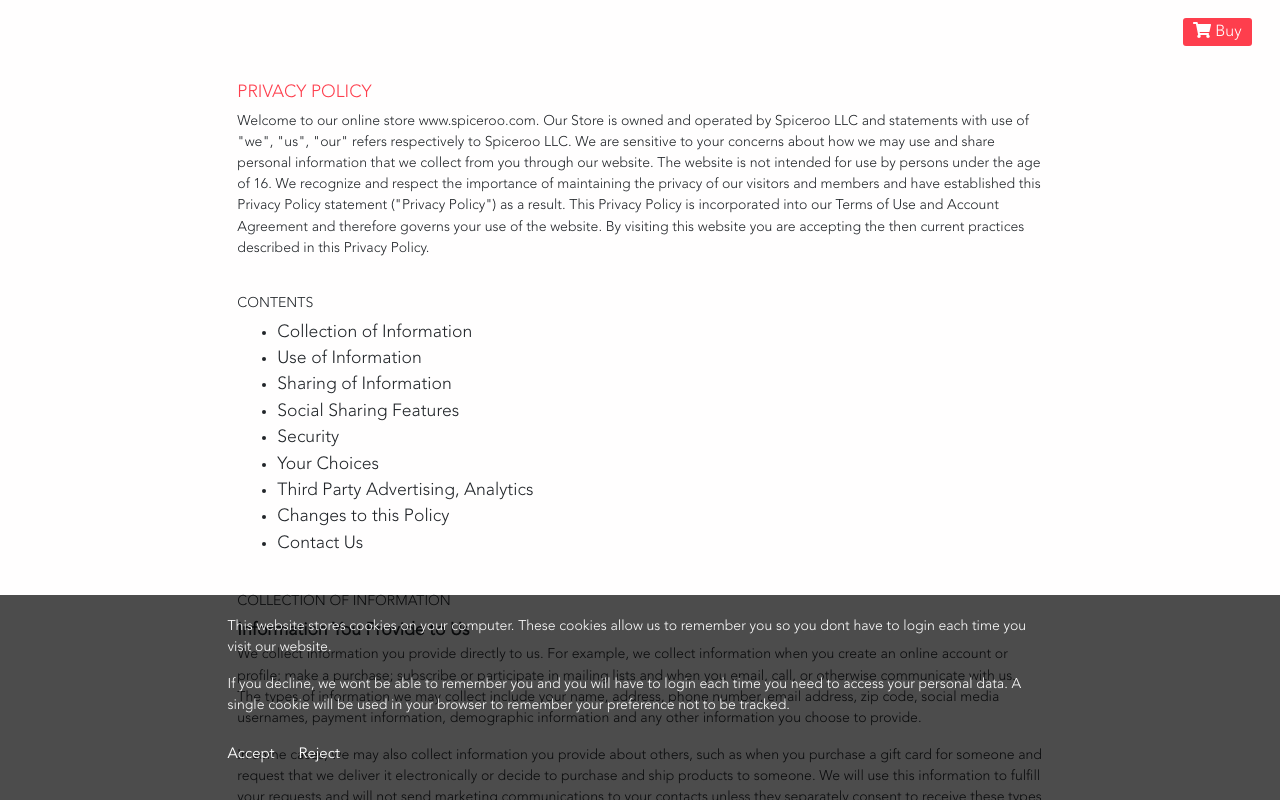
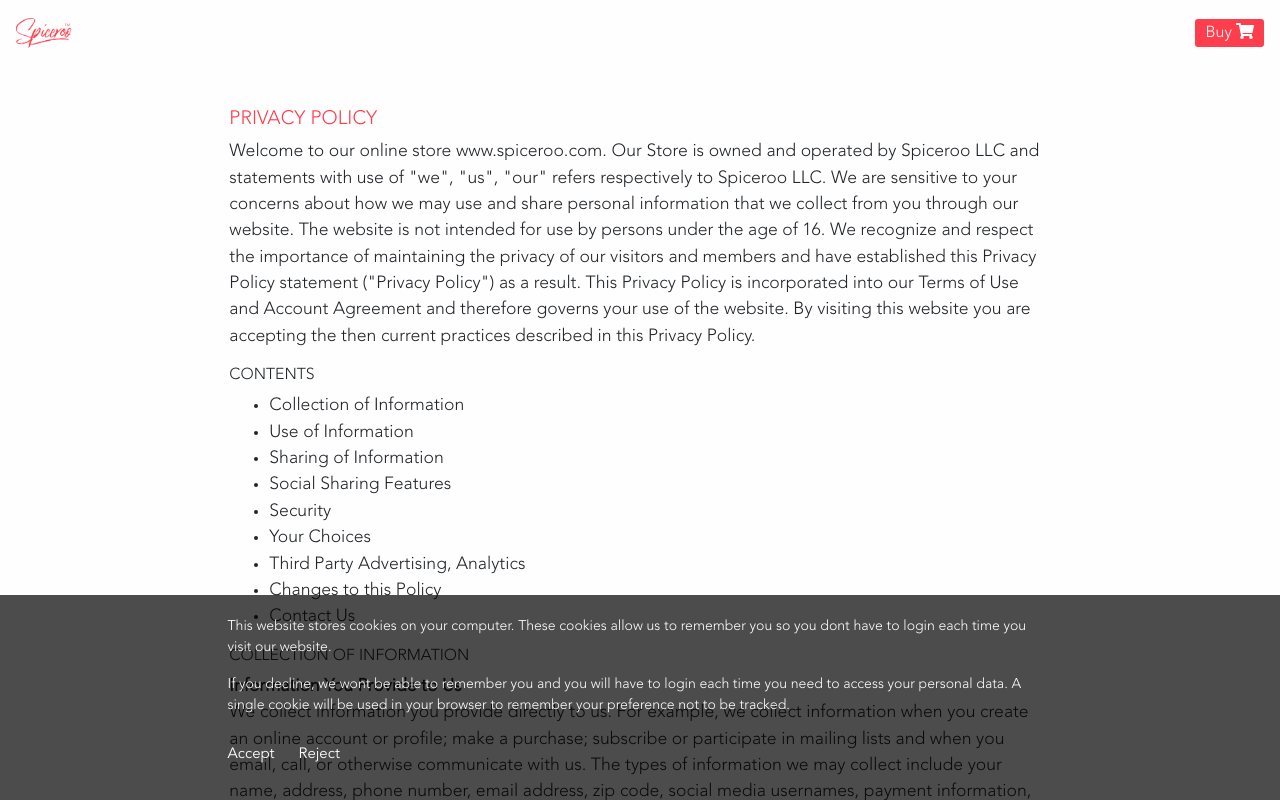
Before and after one commit to ekowcharles/spiceroo, a React (Create React App) app: page /privacy-policy in a window 1280 px wide. Shown: the top 800 px of the page. Built offline with nearby package versions, Linux system fonts and the light colour scheme.

Commit message:
Add some more styling

```diff
--- a/src/components/header.jsx
+++ b/src/components/header.jsx
@@ -7,6 +7,8 @@ import { withRouter } from 'react-router-dom';
 import { FontAwesomeIcon } from '@fortawesome/react-fontawesome';
 import { faShoppingCart } from '@fortawesome/free-solid-svg-icons';
 
+import logo from '../images/logo.png';
+
 const override = css`
   display: block;
   margin: 0 auto;
@@ -15,6 +17,14 @@ const override = css`
 
 const Header = props => {
   let loadingComponent = null;
+  let headerImage = null
+
+  let location = props.location.pathname;
+  if (location != "/") {
+    headerImage = <li className="header-logo" onClick={() => props.loadPage('/')}>
+      <img src={logo} alt="spiceroo-logo" />
+    </li>
+  }
 
   if (props.loading) {
     loadingComponent = (
@@ -35,6 +45,7 @@ const Header = props => {
     <div className="area-header">
       {loadingComponent}
       <ul className="page-headers">
+        {headerImage}
         <li className="pad-side-3">
           <div className="buy">
             <span>Buy <FontAwesomeIcon icon={faShoppingCart} color="#ffffff" /></span>
--- a/src/styles/header.scss
+++ b/src/styles/header.scss
@@ -1,15 +1,15 @@
 ul.page-headers {
-  padding: 1em 1rem 0.7em 1rem;
+  padding: 16px;
   display: flex;
   list-style: none;
   align-items: center;
   color: $white;
   margin: 0 !important;
-  direction: rtl;
+  justify-content: space-between;
+  padding: 1em 1rem 0.7em 1rem;
 
   li {
     display: inline;
-    padding: 0 0.7rem;
   }
 
   input.search {
@@ -33,24 +33,12 @@ ul.page-headers {
     }
   }
 
-  li:nth-last-of-type(2) {
-    padding-right: 0.7em;
-    padding-left: 0.7em;
-  }
-
-  li:nth-of-type(1) {
-    padding-right: 0.7em;
-  }
-
-  li:nth-of-type(2) {
-    flex: 1;
-  }
-
   .buy {
     cursor: pointer;
     background-color: $primaryColor;
     display: flex;
     justify-content: space-between;
+    text-align: center;
     align-items: center;
     color: $white;
     padding: 2px 10px;
--- a/src/styles/layout.scss
+++ b/src/styles/layout.scss
@@ -17,7 +17,6 @@
 .area-addresses,
 .area-login {
   grid-area: main;
-  // padding: 2.66rem 1.33rem;
   margin: 0 auto;
   height: auto;
   width: 100%;
@@ -73,21 +72,25 @@
   }
 }
 
+.header-logo {
+  display: block;
+  position: relative;
+
+  & > img {
+    height: 30px;
+  }
+}
+
 .area-wordy {
-  padding: 24px;
-
-  p {
-    // text-align: justify;
-    font-size: 0.8em;
-  }
+  padding: 48px 16px 16px 16px;
 
   h3 {
     color: $primaryDeepColor;
-    font-size: 1em;
+    font-size: 1.1em;
   }
 
   h4 {
-    margin-top: 36px !important;
-    font-size: 0.8em;
+    margin-top: 12px !important;
+    font-size: 0.9em;
   }
 }
```
